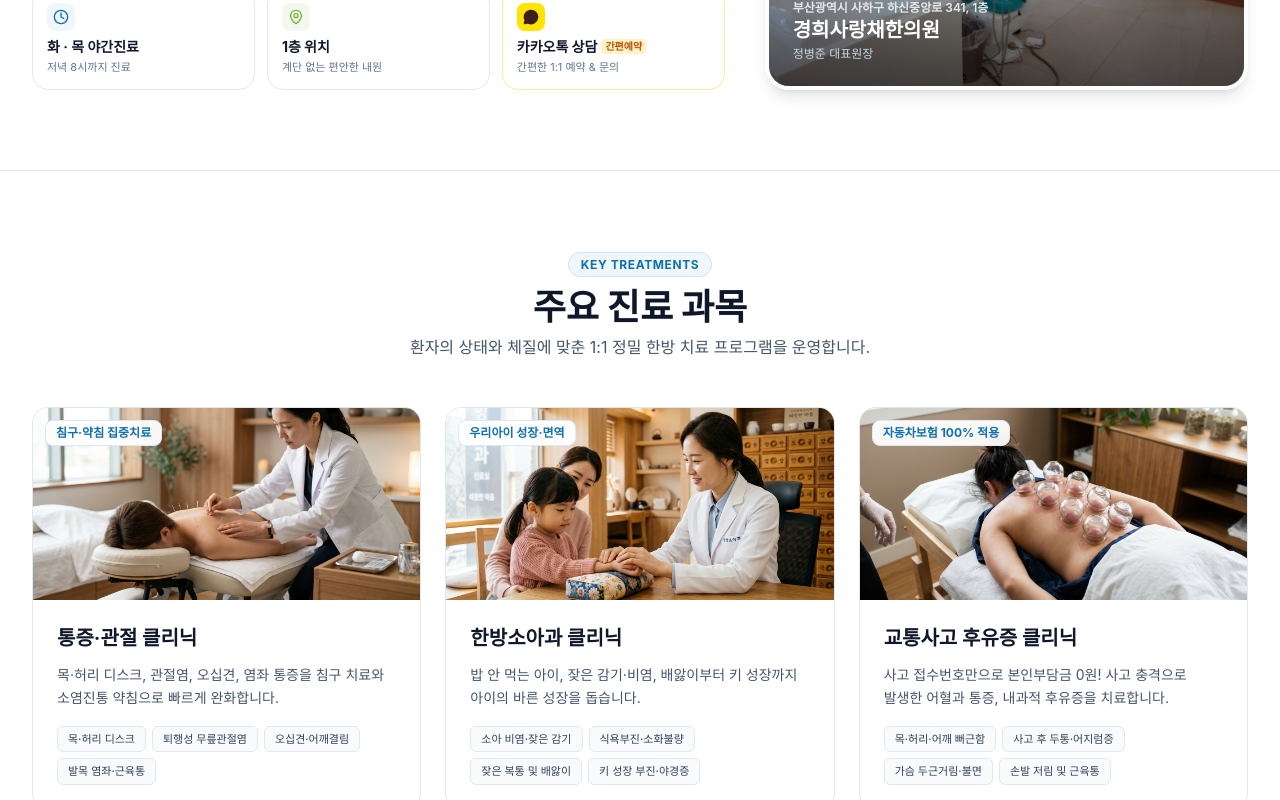
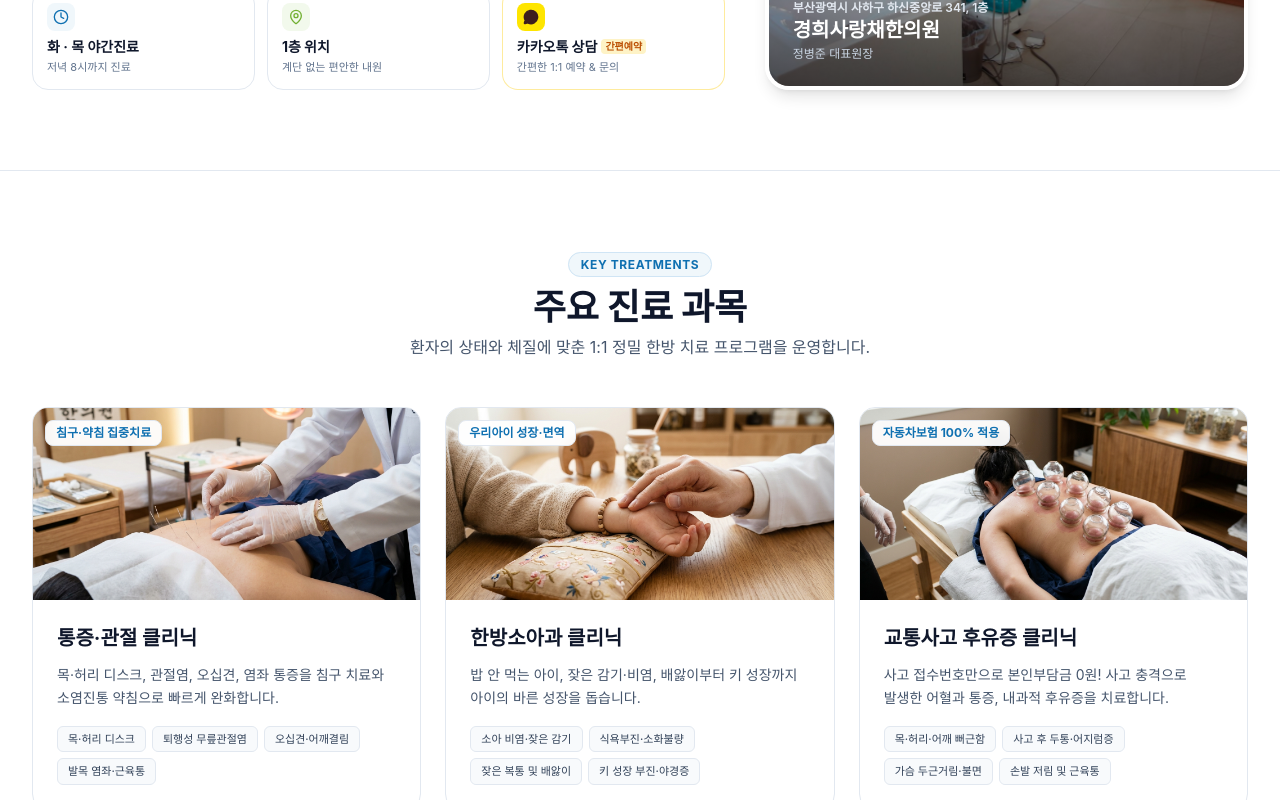
Before and after one commit to www02nara/sarangchae, a Next.js app: page / in a window 1280 px wide. Shown: the part 454-1254 px from the top of the page. Built offline with nearby package versions, Linux system fonts and the light colour scheme; a web font is replaced by a local one.

Commit message:
feat: replace clinic treatment images with no-face authentic clinical photography

```diff
--- a/src/components/ClinicGrid.tsx
+++ b/src/components/ClinicGrid.tsx
@@ -7,8 +7,8 @@ import { Phone, ExternalLink } from "lucide-react";
 
 export default function ClinicGrid() {
   const clinicImages: { [key: string]: string } = {
-    "pain-joint": "/images/acupuncture-clinic.jpg",
-    "pediatrics": "/images/pediatric-hanbang.jpg",
+    "pain-joint": "/images/acupuncture-noface.jpg",
+    "pediatrics": "/images/pediatric-noface.jpg",
     "traffic-accident": "/images/cupping-therapy.jpg",
     "herbal-medicine": "/images/herbal-remedy.jpg",
     "diet-women": "/images/women-diet-herbal.jpg",
```
Also changed, not shown: public/images/acupuncture-noface.jpg (added), public/images/pediatric-noface.jpg (added).
